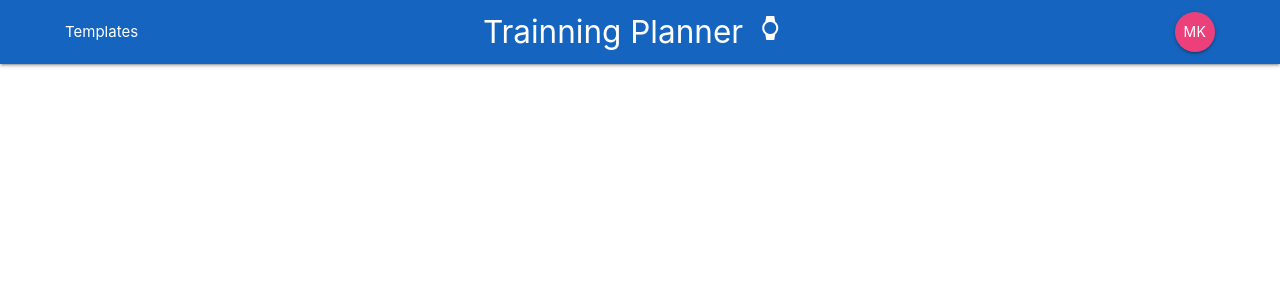
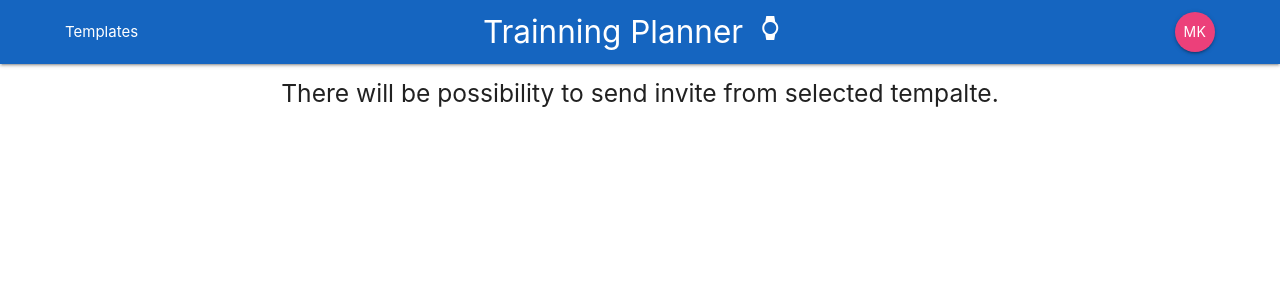
Before and after one commit to nokia-wroclaw/innovativeproject-training-planner, a React (Create React App) app in the folder client/: page /sendInvite in a window 1280 px wide. Shown: the top 300 px of the page. Built offline with nearby package versions, Linux system fonts and the light colour scheme.

Commit message:
send invite page added

```diff
--- a/client/src/App.js
+++ b/client/src/App.js
@@ -2,8 +2,9 @@ import React from 'react';
 import { BrowserRouter, Switch, Route } from 'react-router-dom'
 
 import Navbar from "./components/layout/navbar.component";
-import TemplateDashboard from "./components/template/templateDashboard.component"
+import TemplateDashboard from "./components/template/templateDashboard.component";
 import CreateInviteTemplate from "./components/template/createInviteTemplate.component";
+import SendInvite from "./components/template/sendInvite.component"
 import CreateUser from "./components/user/createUser.component";
 import UserProfile from "./components/user/userProfile.component";
 
@@ -17,6 +18,7 @@ function App() {
           <Route path="/useres" component={CreateUser} />
           <Route path="/templateDashboard" component={TemplateDashboard} />
           <Route path="/inviteTemplate" component={CreateInviteTemplate} />
+          <Route path="/sendInvite" component={SendInvite} />
           <Route path="/profile" component={UserProfile} />
         </Switch>
       </div>
--- /dev/null
+++ b/client/src/components/template/sendInvite.component.js
@@ -0,0 +1,12 @@
+import React from 'react';
+
+const SendInvite = () => {
+
+    return(
+        <div className="container">
+            <h5 className="center">There will be possibility to send invite from selected tempalte.</h5>
+        </div>
+    )
+}
+
+export default SendInvite;
--- a/client/src/components/template/templateCard.component.js
+++ b/client/src/components/template/templateCard.component.js
@@ -1,4 +1,5 @@
 import React from 'react';
+import { Link } from 'react-router-dom';
 
 const TemplateCard = () => {
 
@@ -16,7 +17,7 @@ const TemplateCard = () => {
               <p>Training instructor. Date and time when start.</p>
             </div>
             <div className="card-action">
-              <a href="#!">Send invite</a>
+              <Link to="/sendInvite">Send invite</Link>
             </div>
           </div>
         </div>
```
Also changed, not shown: 1 other file (tests, documents, lock files or other folders).
